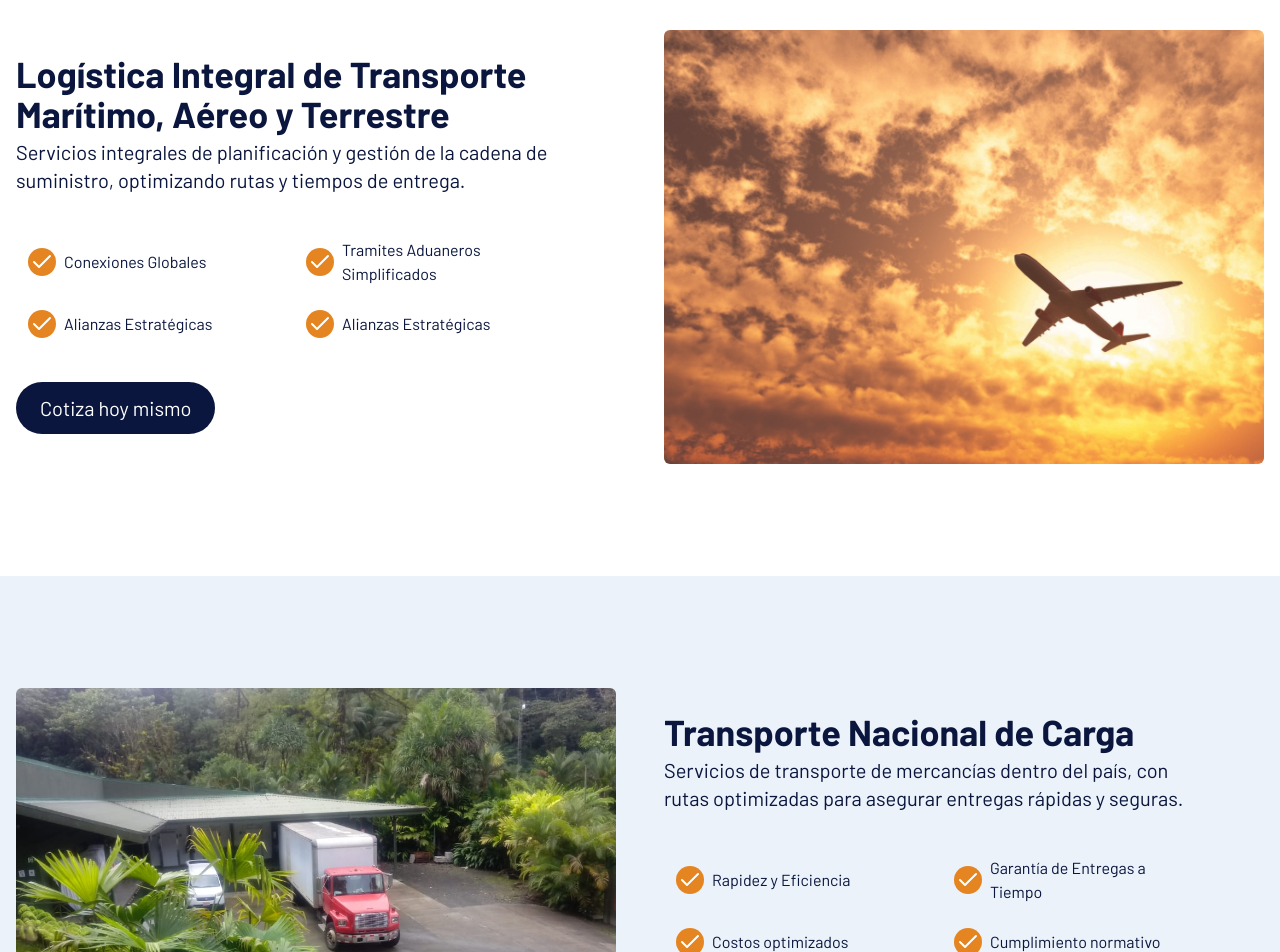
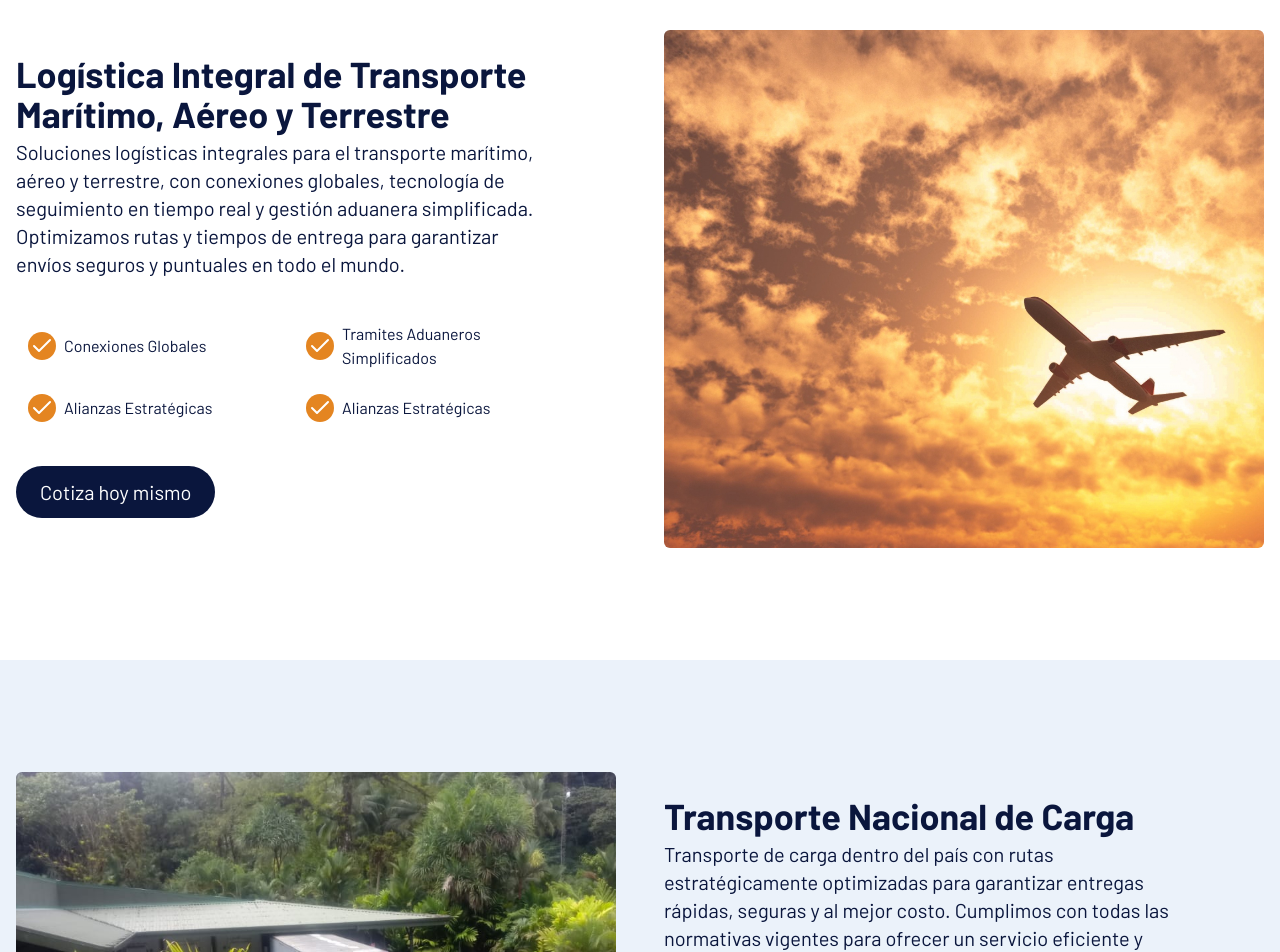
Before and after one commit to mledezma/sipsa, a Next.js app: page / in a window 1280 px wide. Shown: the part 900-1852 px from the top of the page. Built offline with nearby package versions, Linux system fonts and the light colour scheme.

Commit message:
Improving site content.

```diff
--- a/src/app/page.tsx
+++ b/src/app/page.tsx
@@ -17,7 +17,7 @@ export default function Page() {
         id="logistica-integral"
         sectionTitle="Nuestros servicios"
         title="Logística Integral de Transporte Marítimo, Aéreo y Terrestre"
-        description="Servicios integrales de planificación y gestión de la cadena de suministro, optimizando rutas y tiempos de entrega."
+        description="Soluciones logísticas integrales para el transporte marítimo, aéreo y terrestre, con conexiones globales, tecnología de seguimiento en tiempo real y gestión aduanera simplificada. Optimizamos rutas y tiempos de entrega para garantizar envíos seguros y puntuales en todo el mundo."
         listItems={[
           "Conexiones Globales",
           "Tramites Aduaneros Simplificados",
@@ -32,7 +32,7 @@ export default function Page() {
       <PageSection
         id="transporte-nacional"
         title="Transporte Nacional de Carga"
-        description="Servicios de transporte de mercancías dentro del país, con rutas optimizadas para asegurar entregas rápidas y seguras."
+        description="Transporte de carga dentro del país con rutas estratégicamente optimizadas para garantizar entregas rápidas, seguras y al mejor costo. Cumplimos con todas las normativas vigentes para ofrecer un servicio eficiente y confiable"
         listItems={[
           "Rapidez y Eficiencia",
           "Garantía de Entregas a Tiempo",
```
